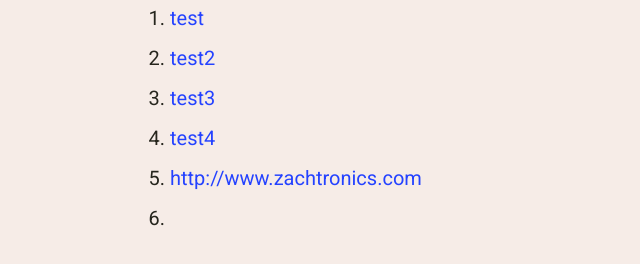
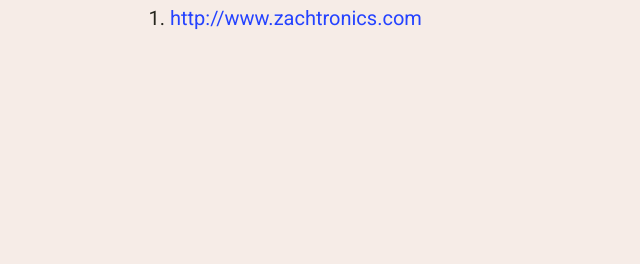
Before and after one commit to JonathanAckerman/JonathanAckerman.github.io, a plain HTML site: page links/dump/index.html in a window 1280 px wide. Shown: the part 142-406 px from the top of the page, without its empty margins (0-640 px from the left). Drawn offline with Linux system fonts and the light colour scheme; a web font is replaced by a local one.

Commit message:
Update index.html

```diff
--- a/links/dump/index.html
+++ b/links/dump/index.html
@@ -32,7 +32,10 @@
           var len = lines.length;
           for (var i = 0; i < len; ++i)
           {
-            CreateListItem(lines[i]);
+            if (lines[i].length > 0)
+            {
+              CreateListItem(lines[i]);
+            }
           }
         });
     }
@@ -76,18 +79,6 @@
 <body>
   <h1>Dump</h1>
   <ol id="list">
-    <li class="listItem">
-      <a href="http://www.open-std.org/jtc1/sc22/wg21/docs/papers/2018/p1073r2.html">test</a>
-    </li>
-    <li class="listItem">
-      <a href="pragmapack.com/links/dump">test2</a>
-    </li>
-    <li class="listItem">
-      <a href="google.com">test3</a>
-    </li>
-    <li class="listItem">
-      <a href="http://www.open-std.org/jtc1/sc22/wg21/docs/papers/2018/p1073r2.html">test4</a>
-    </li>
   </ol>
 </body>
 </html>
```
